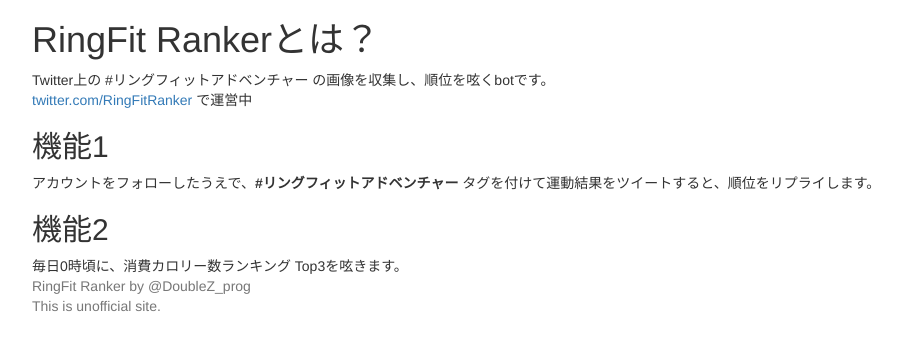
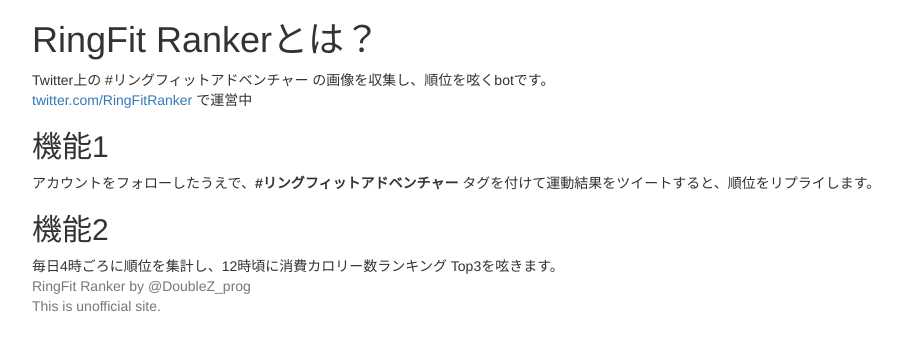
Before and after one commit to Nemurino-kai/RingFit_Ranker, a Flask app: page /about in a window 1280 px wide. Shown: the part 52-403 px from the top of the page, without its empty margins (38-940 px from the left). Run offline with Flask 2, Linux system fonts and the light colour scheme; some libraries are stand-ins or nearby versions.

Commit message:
説明を変更

```diff
--- a/templates/about.html
+++ b/templates/about.html
@@ -35,7 +35,7 @@
     <h2>機能1</h2>
     アカウントをフォローしたうえで、<b>#リングフィットアドベンチャー</b> タグを付けて運動結果をツイートすると、順位をリプライします。
     <h2>機能2</h2>
-    毎日0時頃に、消費カロリー数ランキング Top3を呟きます。<br>
+    毎日4時ごろに順位を集計し、12時頃に消費カロリー数ランキング Top3を呟きます。<br>
 </main>
 </div>
 
```
